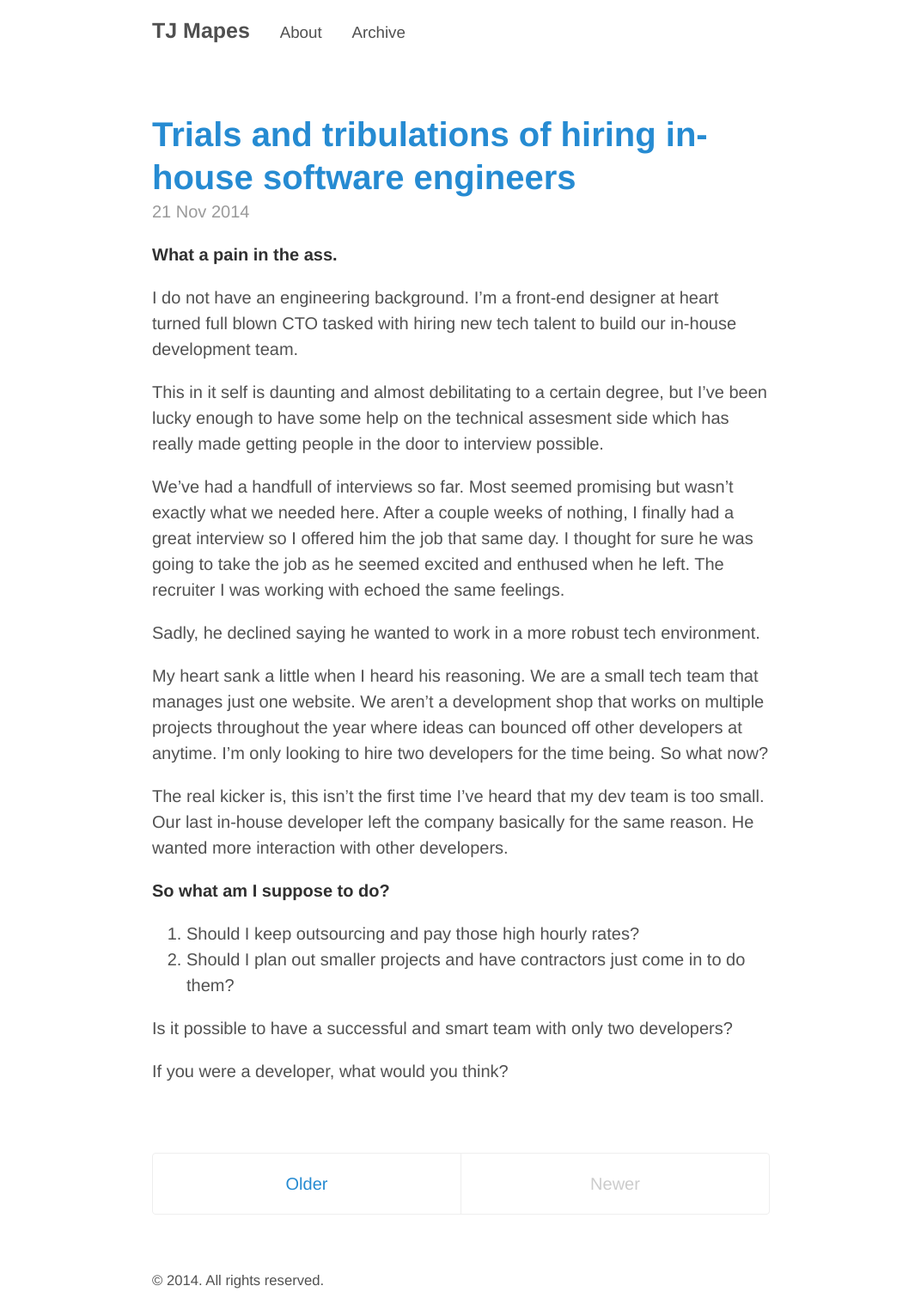
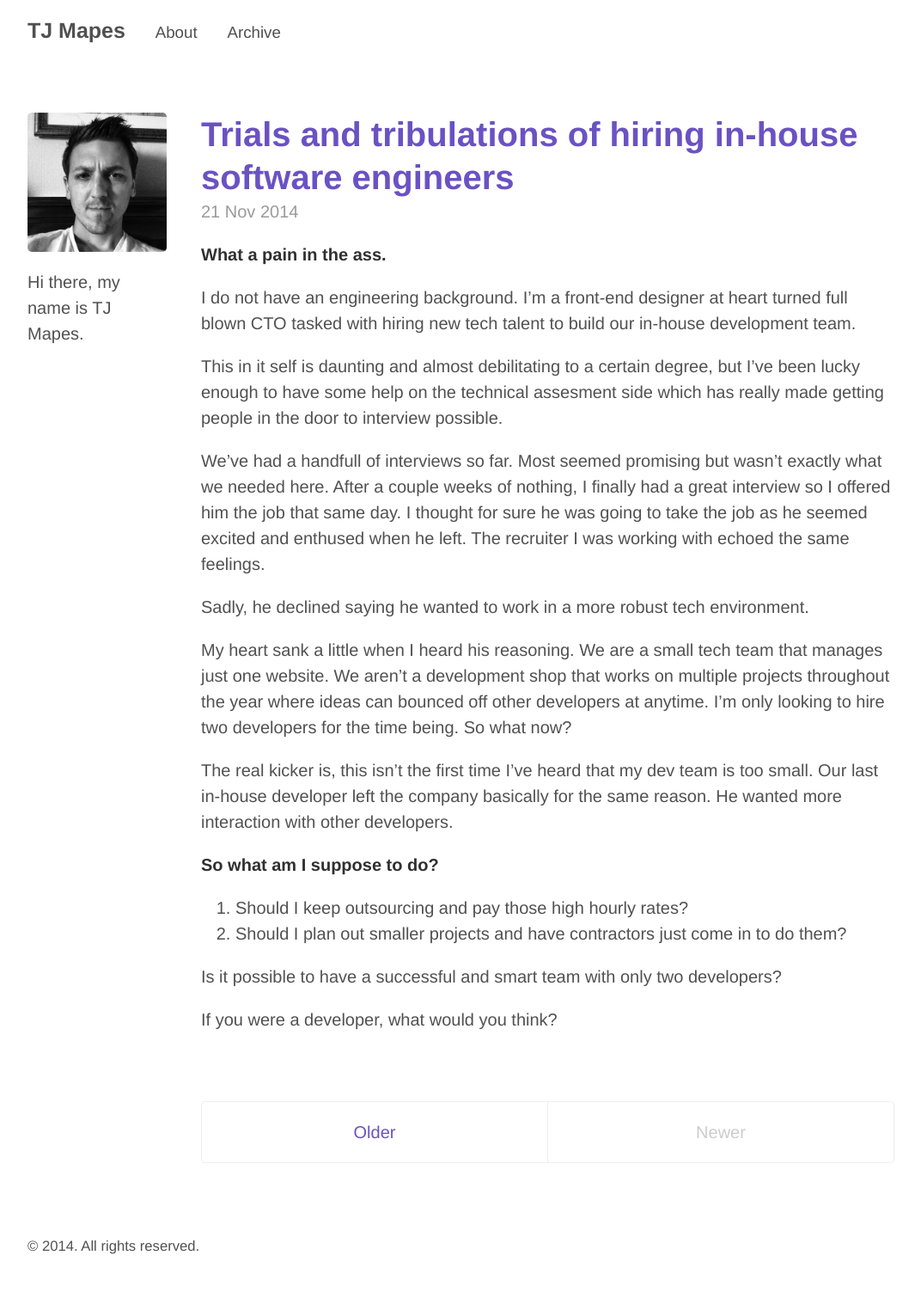
Before and after one commit to tjmapes/tjmapes.github.io, a Jekyll site: the page built from index.html, in a window 1280 px wide. Shown: the whole page at 86% size, without its empty margins (103-1175 px from the left). Built offline with Jekyll 4.4.1, drawn with Linux system fonts in a browser that asks for light colours; the list of posts is cut into pages by our own code; after the commit the page ends 1473 px from its top, so only the background shows below that.

Commit message:
theme updates

```diff
--- /dev/null
+++ b/_includes/about_mini.html
@@ -0,0 +1,2 @@
+<img src="../static/imgs/tj.jpg" class="avatar">
+<p>Hi there, my name is TJ Mapes.</p>
--- a/_includes/head.html
+++ b/_includes/head.html
@@ -3,7 +3,7 @@
   <link href="http://gmpg.org/xfn/11" rel="profile">
 
   <!-- Enable responsiveness on mobile devices-->
-  <meta name="viewport" content="width=device-width, initial-scale=1.0, maximum-scale=1">
+  <meta name="viewport" content="width=device-width, initial-scale=1">
 
   <title>
     {% if page.title == "Home" %}
--- a/_layouts/default.html
+++ b/_layouts/default.html
@@ -5,7 +5,7 @@
 
   <body>
 
-    <div class="container content">
+    <div class="container content" data-sr="enter top and hustle 50px over 1s">
       <header class="masthead">
         <h3 class="masthead-title">
           <a href="/" title="Home">{{ site.title }}</a>
@@ -17,7 +17,13 @@
       </header>
 
       <main>
-        {{ content }}
+        <div class="about_mini" data-sr="wait 1s, then enter top and hustle 50px over 1s">
+          {% include about_mini.html %}
+        </div>
+        <div class="guts" data-sr="enter right then ease-in-out">
+          {{ content }}
+        </div>
+
 
         {% include comments.html %}
       </main>
--- a/public/css/poole.css
+++ b/public/css/poole.css
@@ -67,7 +67,7 @@ body {
 
 /* No `:visited` state is required by default (browsers will use `a`) */
 a {
-  color: #268bd2;
+  color: #6a52c3;
   text-decoration: none;
 }
 a strong {
@@ -286,13 +286,23 @@ tbody tr:nth-child(odd) th {
  */
 
 .container {
-  max-width: 38rem;
+  max-width: 52.5rem;
   padding-left:  1rem;
   padding-right: 1rem;
   margin-left:  auto;
   margin-right: auto;
 }
 
+/*
+ * Footer
+ *
+ * Center the page content.
+ */
+
+footer {
+  clear: both;
+  margin: 10px 0;
+}
 
 /*
  * Masthead
@@ -319,6 +329,13 @@ tbody tr:nth-child(odd) th {
   color: #c0c0c0;
   letter-spacing: 0;
 }
+
+.about_mini {float: left; width: 20%; padding: 0 2rem 0 0;}
+.guts {float: right; width: 80%;}
+.about_mini, .guts {margin-bottom: 20px;}
+.avatar {max-width: 100%;}
+/* Small Devices, Tablets */
+
 
 
 /*
@@ -427,3 +444,52 @@ a.pagination-item:hover {
     border-bottom-right-radius: 4px;
   }
 }
+
+
+
+/*==========  Mobile First Method  ==========*/
+
+  /* Custom, iPhone Retina */
+  @media only screen and (min-width : 320px){
+
+  }
+
+  /* Extra Small Devices, Phones */
+  @media only screen and (min-width : 480px){
+
+  }
+
+  /* Small Devices, Tablets */
+  @media only screen and (min-width : 768px){
+
+  }
+
+  /* Medium Devices, Desktops */
+  @media only screen and (min-width : 992px){
+
+  }
+
+  /* Large Devices, Wide Screens */
+  @media only screen and (min-width : 1200px){
+
+  }
+
+
+
+@media only screen and (max-width : 480px){
+  .avatar {
+    width: 100%;
+  }
+}
+
+@media only screen and (max-width : 768px){
+  .masthead {margin: 0 0 15px 0;}
+  .about_mini, .guts {float: none; display: block; width: 100%;}
+  .about_mini {text-align: center; padding: 0;}
+  .avatar {
+    margin: 0 auto;
+    width: 30%;
+    -moz-border-radius: 100%;
+    border-radius: 100%;
+  }
+}
```
Also changed, not shown: other parts of _layouts/default.html (+4 -1 lines), static/imgs/tj.jpg (added), static/js/scrollReveal.min.js (added).
